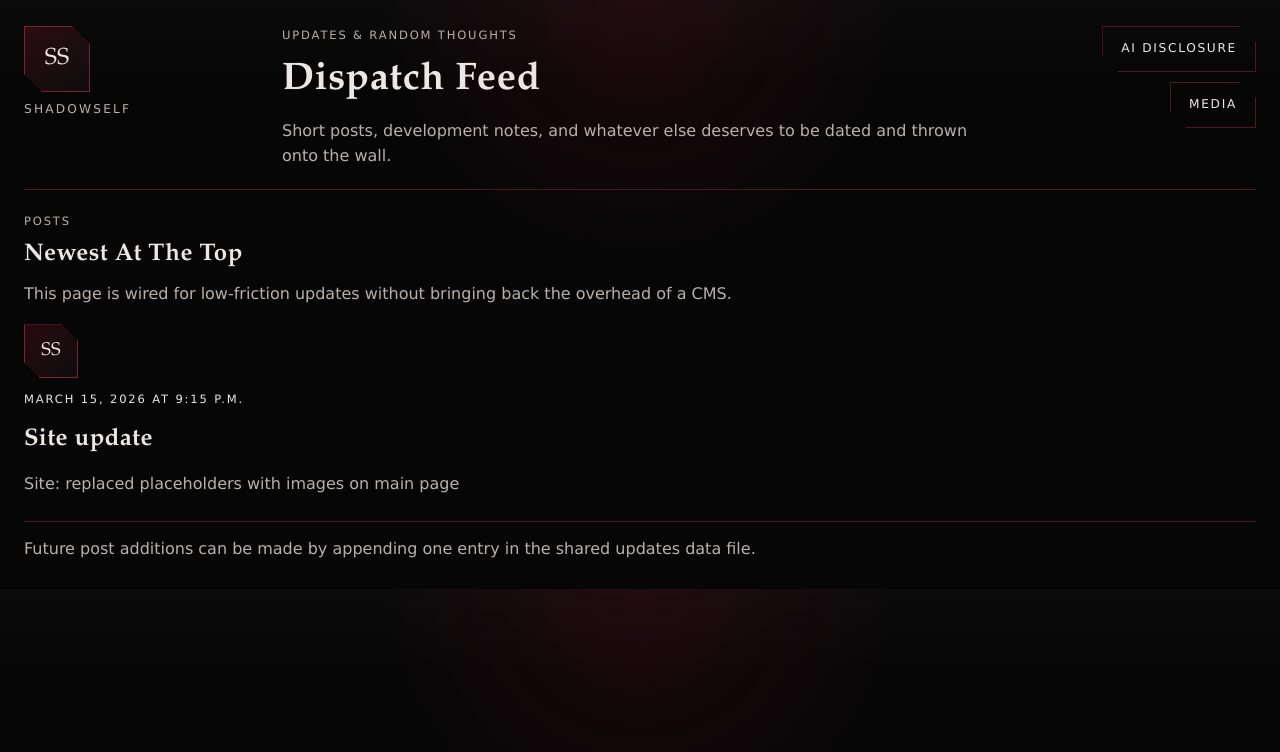
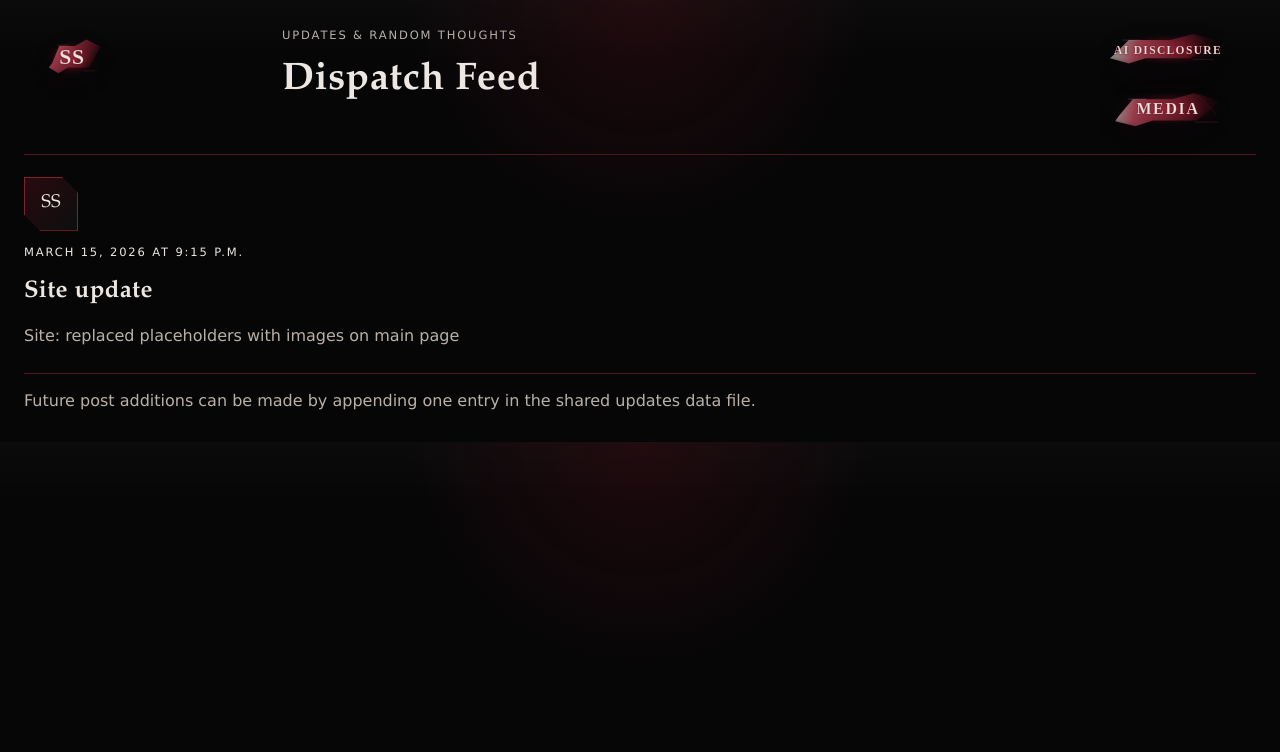
Before and after one commit to Shadowself70/shadowself, a plain HTML site: page updates.html in a window 1280 px wide. Drawn offline with Linux system fonts and the light colour scheme.

Commit message:
Refine subpage header artwork

```diff
--- a/css/styles.css
+++ b/css/styles.css
@@ -320,28 +320,18 @@ img {
 }
 
 .home-mark {
-  display: inline-grid;
-  gap: 8px;
+  width: min(100%, 96px);
+  display: inline-flex;
   justify-self: start;
+  align-items: center;
 }
 
-.home-mark-monogram {
-  width: 66px;
-  height: 66px;
-  display: grid;
-  place-items: center;
-  border: 1px solid var(--line-bright);
-  background: linear-gradient(135deg, rgba(127, 20, 35, 0.28), rgba(255, 255, 255, 0.03));
-  font-family: var(--display-font);
-  font-size: 1.45rem;
-  clip-path: polygon(0 0, calc(100% - 18px) 0, 100% 18px, 100% 100%, 18px 100%, 0 calc(100% - 18px));
-}
-
-.home-mark-text {
-  text-transform: uppercase;
-  letter-spacing: 0.18em;
-  font-size: 0.76rem;
-  color: var(--text-dim);
+.home-mark-art {
+  width: 100%;
+  height: auto;
+  display: block;
+  opacity: 0.98;
+  filter: drop-shadow(0 8px 14px rgba(47, 6, 13, 0.16));
 }
 
 .page-heading {
@@ -358,6 +348,25 @@ img {
   justify-content: flex-end;
   gap: 10px;
   flex-wrap: wrap;
+}
+
+.subpage-art-control,
+.subpage-art-link {
+  width: min(100%, 176px);
+  display: inline-flex;
+  align-items: center;
+  justify-content: center;
+  padding: 0;
+  border: 0;
+  background: transparent;
+}
+
+.subpage-action-art {
+  width: 100%;
+  height: auto;
+  display: block;
+  opacity: 0.98;
+  filter: drop-shadow(0 8px 16px rgba(47, 6, 13, 0.16));
 }
 
 .page-main {
--- a/updates.html
+++ b/updates.html
@@ -16,31 +16,26 @@
   <div class="site-shell">
     <header class="interior-header">
       <a class="home-mark" href="index.html" aria-label="Return to Shadowself home">
-        <span class="home-mark-monogram">SS</span>
-        <span class="home-mark-text">Shadowself</span>
+        <img class="home-mark-art" src="assets/logos/shadowself-ss-mark.svg" alt="">
       </a>
 
       <div class="page-heading">
         <p class="eyebrow">Updates &amp; Random Thoughts</p>
         <h1>Dispatch Feed</h1>
-        <p>Short posts, development notes, and whatever else deserves to be dated and thrown onto the wall.</p>
       </div>
 
       <div class="header-actions">
-        <button class="ui-link ui-link-button" type="button" data-open-modal="ai-disclosure-modal">
-          AI Disclosure
+        <button class="subpage-art-control" type="button" data-open-modal="ai-disclosure-modal" aria-label="AI Disclosure">
+          <img class="subpage-action-art" src="assets/images/site/ai-disclosure-button-alpha.svg" alt="">
         </button>
-        <a class="ui-link" href="media.html">Media</a>
+        <a class="subpage-art-link" href="media.html" aria-label="Media">
+          <img class="subpage-action-art" src="assets/images/site/media-button-alpha.svg" alt="">
+        </a>
       </div>
     </header>
 
     <main class="page-main">
       <section class="section-block">
-        <div class="section-heading">
-          <p class="eyebrow">Posts</p>
-          <h2>Newest At The Top</h2>
-          <p>This page is wired for low-friction updates without bringing back the overhead of a CMS.</p>
-        </div>
         <div id="updates-feed" class="updates-feed"></div>
       </section>
     </main>
```
Also changed, not shown: games-software.html (+6 -5 lines), media.html (+6 -5 lines), assets/images/site/media-button-alpha.svg (added), assets/logos/shadowself-ss-mark.svg (added).
